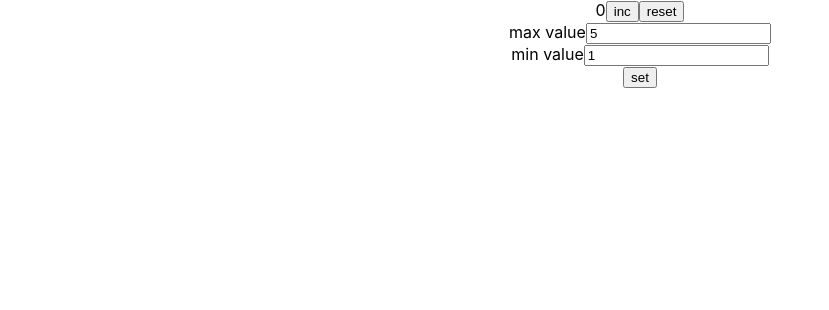
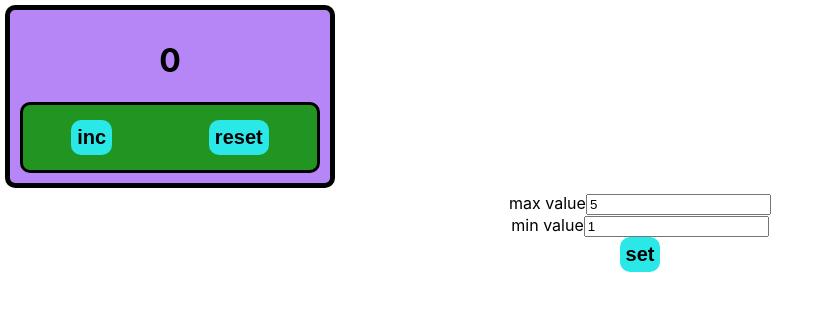
Before and after one commit to DmitriyVavilin/Counter, a React (Create React App) app: page / in a window 1280 px wide. Shown: the top 310 px of the page, without its empty margins (0-829 px from the left). Built offline with nearby package versions, Linux system fonts and the light colour scheme.

Commit message:
first commit

```diff
--- a/src/components/Button.tsx
+++ b/src/components/Button.tsx
@@ -1,17 +1,17 @@
-import React from "react";
+import React, {ButtonHTMLAttributes} from "react";
 
-type ButtonType = {
+interface ButtonType extends ButtonHTMLAttributes<HTMLButtonElement>{
     title: string
     callBack: () => void
 }
 
-export const Button: React.FC<ButtonType> = ({title,callBack}) => {
+export const Button: React.FC<ButtonType> = ({title,callBack, ...restProps}) => {
 
     const onClickHandler = () => {
         callBack()
     }
 
     return (
-        <button onClick={onClickHandler}>{title}</button>
+        <button type={'button'} onClick={onClickHandler} {...restProps}>{title}</button>
     )
 }
--- a/src/components/Counter.module.css
+++ b/src/components/Counter.module.css
@@ -1,3 +1,25 @@
 .startValue {
     color: red;
 }
+
+.counter_form {
+    text-align: center;
+    width: 300px;
+    margin: 0 auto;
+    border: 5px solid #000000;
+    background-color: #6800ed7a;
+    padding: 10px;
+    margin: 5px;
+    border-radius: 10px;
+}
+
+.counter_buttons {
+    align-items: center;
+    display: flex;
+    justify-content: space-around;
+    height: 65px;
+    background-color: #219421;
+    color: #c0ae46;
+    border: 3px solid black;
+    border-radius: 10px;
+}
--- a/src/components/Counter.tsx
+++ b/src/components/Counter.tsx
@@ -35,16 +35,24 @@ export const Counter = () => {
 
 
     return (
-        <div>
-            <span className={storage.startValue >= storage.maxValue ? s.startValue: ''}>{storage.startValue}</span>
-            <Button title={'inc'} callBack={ChangeCounterInc}/>
-            <Button title={'reset'} callBack={removeCounter}/>
+        <>
+            <div className={s.counter_form}>
+                <h1 className={storage.startValue >= storage.maxValue ? s.startValue: ''}>{storage.startValue}</h1>
+                <div className={s.counter_buttons}>
+                    <Button title={'inc'}
+                            callBack={ChangeCounterInc}
+                            disabled={storage.startValue >= storage.maxValue}  />
+                    <Button title={'reset'} callBack={removeCounter}/>
+                </div>
+
+            </div>
+
             <Settings
                 setChangeCounter={setChangeCounter}
                 changeMaxValue={changeMaxValue}
                 changeMinValue={changeMinValue}
                 storage={storage}
             />
-        </div>
+        </>
     )
 }
--- a/src/index.css
+++ b/src/index.css
@@ -11,3 +11,12 @@ code {
   font-family: source-code-pro, Menlo, Monaco, Consolas, 'Courier New',
     monospace;
 }
+
+button {
+  border-radius: 10px;
+  height: 35px;
+  font-size: 20px;
+  font-weight: 600;
+  border: none;
+  background-color: #2ae8e8;
+}
```
Also changed, not shown: src/components/Settings.module.css (added).
